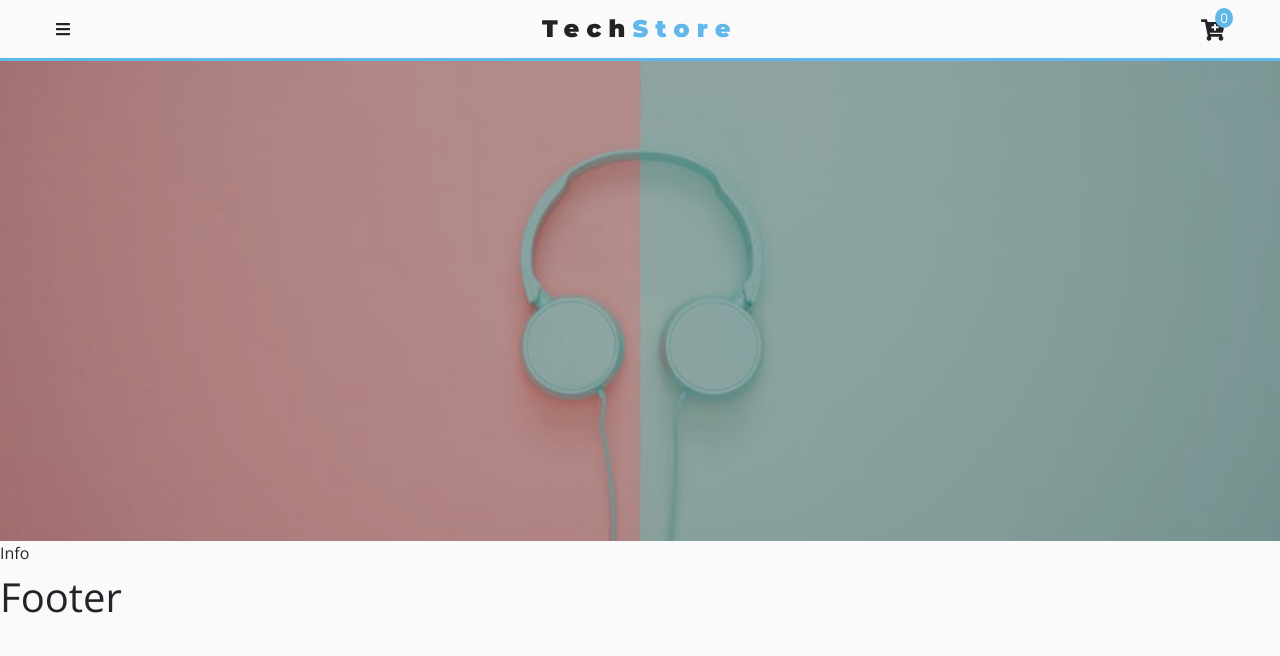
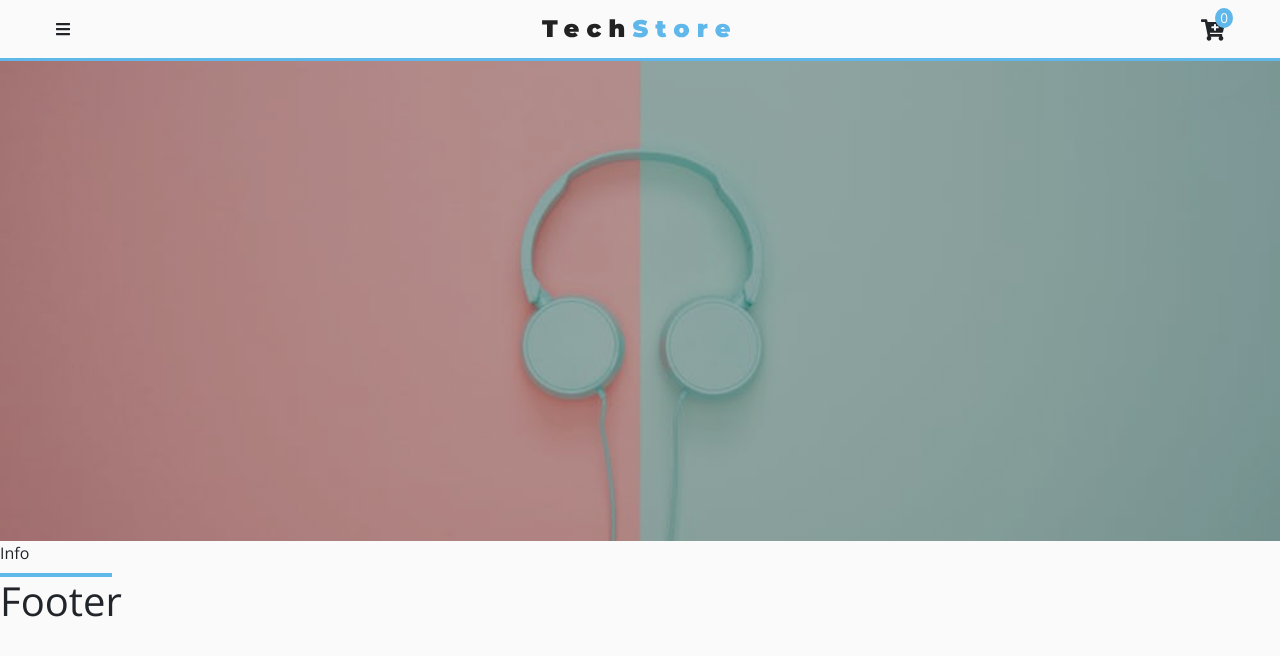
Before and after one commit to Molderck/TechStore-ReactJS, a React (Create React App) app in the folder tech-store/: page /about in a window 1280 px wide. Shown: the top 656 px of the page. Built offline with nearby package versions, Linux system fonts and the light colour scheme.

Commit message:
Added CSS for TitleWrapper styled component

```diff
--- a/tech-store/src/components/AboutPage/Title.js
+++ b/tech-store/src/components/AboutPage/Title.js
@@ -13,5 +13,11 @@ export default function Title({ title, center }) {
 }
 
 const TitleWrapper = styled.div`
-
+    text-align: ${props => (props.center ? "center" : "left")};
+    .title-underline {
+        height: 0.25rem;
+        width: 7rem;
+        background: var(--primaryColor);
+        margin: ${props => (props.center ? "0 auto" : "0")};
+    }
 `
```
